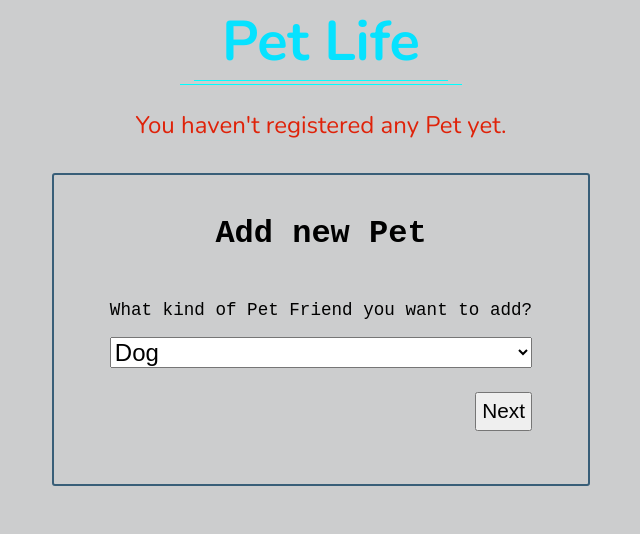
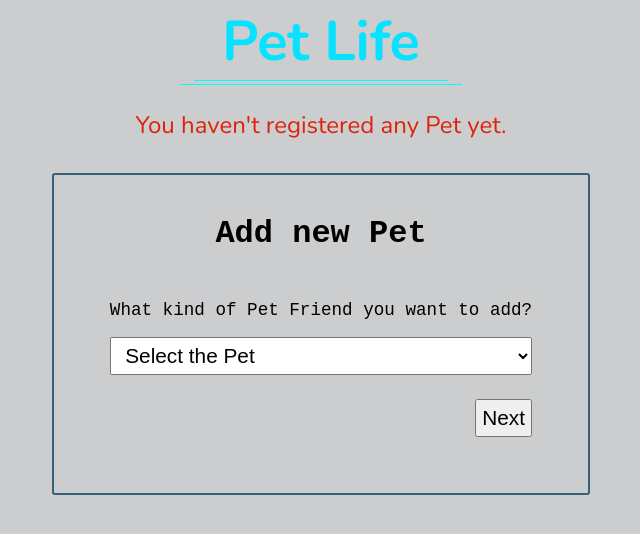
Before and after one commit to valvira-gh/pet-life, a Next.js app: page /my-pets in a window 1280 px wide. Both pictures are taken after a click on the button "Add New Pet". Shown: the top 534 px of the page, without its empty margins (319-959 px from the left). Built offline with nearby package versions, Linux system fonts and the light colour scheme.

Commit message:
Select options and handleSubmit.

```diff
--- a/app/my-pets/page.module.css
+++ b/app/my-pets/page.module.css
@@ -52,7 +52,6 @@
 
 	padding: 1em;
 	max-width: 130%;
-	height: 10em;
 
 	justify-content: space-around;
 
@@ -71,7 +70,9 @@
 }
 
 .dropdownMenu {
-	font-size: 1.5rem;
+	font-size: 1.3rem;
+	padding: 0.25em 0.5em;
+	max-height: 2.5em;
 }
 
 .submitBtnContainer {
--- a/app/my-pets/page.tsx
+++ b/app/my-pets/page.tsx
@@ -8,16 +8,30 @@ interface MessageProps {
     text: string
 }
 
+interface MyPetsProps {
+    // props here if necessary
+}
+
 const Message: React.FC<MessageProps> = ({ text }) => <p className={styles.message}>{text}</p>
 
  const MyPets: React.FC = () => {
      const { user, setUser } = useUser();
-     const [showForm, setShowForm] = useState<boolean>(false)
+     const [showForm, setShowForm] = useState<boolean>(false);
+     const [selectedPet, setSelectedPet] = useState<string>("");
 
      const handleShowForm = (): void => {
          setShowForm((prevValue: boolean) => !prevValue)
      }
-     console.log(showForm)
+
+     const handleSubmit = (event: React.FormEvent<HTMLFormElement>): void => {
+         event.preventDefault();
+
+         const formData: FormData = new FormData(event.currentTarget);
+         const selectedValue: string = formData.get('petSelect') as string;
+         setSelectedPet(selectedValue);
+     }
+
+     console.log(selectedPet)
 
     return (
         <div className={styles.container}>
@@ -28,7 +42,7 @@ const Message: React.FC<MessageProps> = ({ text }) => <p className={styles.messa
             </div>
 
 
-            {showForm ? <AddNewPetsForm/> :
+            {showForm ? <AddNewPetsForm handleSubmit={handleSubmit} /> :
                 <button onClick={handleShowForm} className={styles.addNewPetBtn}>Add New Pet</button>}
 
 
@@ -38,22 +52,36 @@ const Message: React.FC<MessageProps> = ({ text }) => <p className={styles.messa
 
 export default MyPets;
 
-const AddNewPetsForm: React.FC = () => {
+interface AddNewPetsFormProps {
+    handleSubmit: (event: React.FormEvent<HTMLFormElement>) => void;
+}
+
+const AddNewPetsForm: React.FC<AddNewPetsFormProps> = ({ handleSubmit }) => {
      return (
          <div className={styles.addPetContainer}>
              <h3 className={styles.addPetTitle}>
                  Add new Pet
              </h3>
-         <form className={styles.addPetForm}>
+         <form onSubmit={handleSubmit} id='addPetForm' className={styles.addPetForm}>
              <p className={styles.formTitle}>
                  What kind of Pet Friend you want to add?
              </p>
-             <select className={styles.dropdownMenu}>
-                 <option value="dog">Dog</option>
-                 <option value="cat">Cat</option>
+             <select defaultValue='select' name='petSelect' form='addPetForm' className={styles.dropdownMenu}>
+                 <option  value="select" disabled>Select the Pet</option>
+                 <optgroup label='House Pets' >
+                     <option value="dog">Dog</option>
+                     <option value="cat">Cat</option>
+                     <option value="hamster">Hamster</option>
+                     <option value="rabbit">Rabbit</option>
+                 </optgroup>
+                 <optgroup label='Farm Animals'>
+                     <option value="horse">Horse</option>
+                     <option value="sheep">Sheep</option>
+                     <option value="chicken">Chicken</option>
+                 </optgroup>
              </select>
              <div className={styles.submitBtnContainer}>
-                 <input type='submit' className={styles.submitPetBtn} value='Next'/>
+                 <button type='submit' className={styles.submitPetBtn}>Next</button>
              </div>
 
          </form>
```
